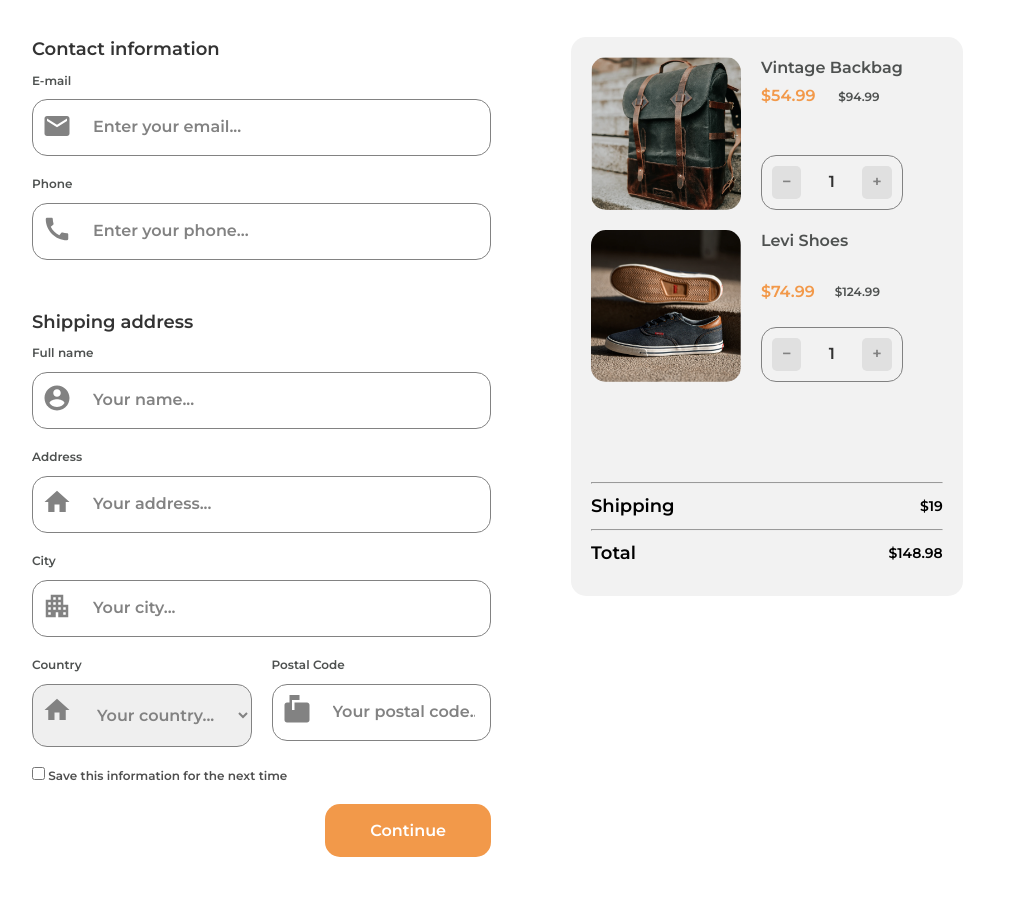
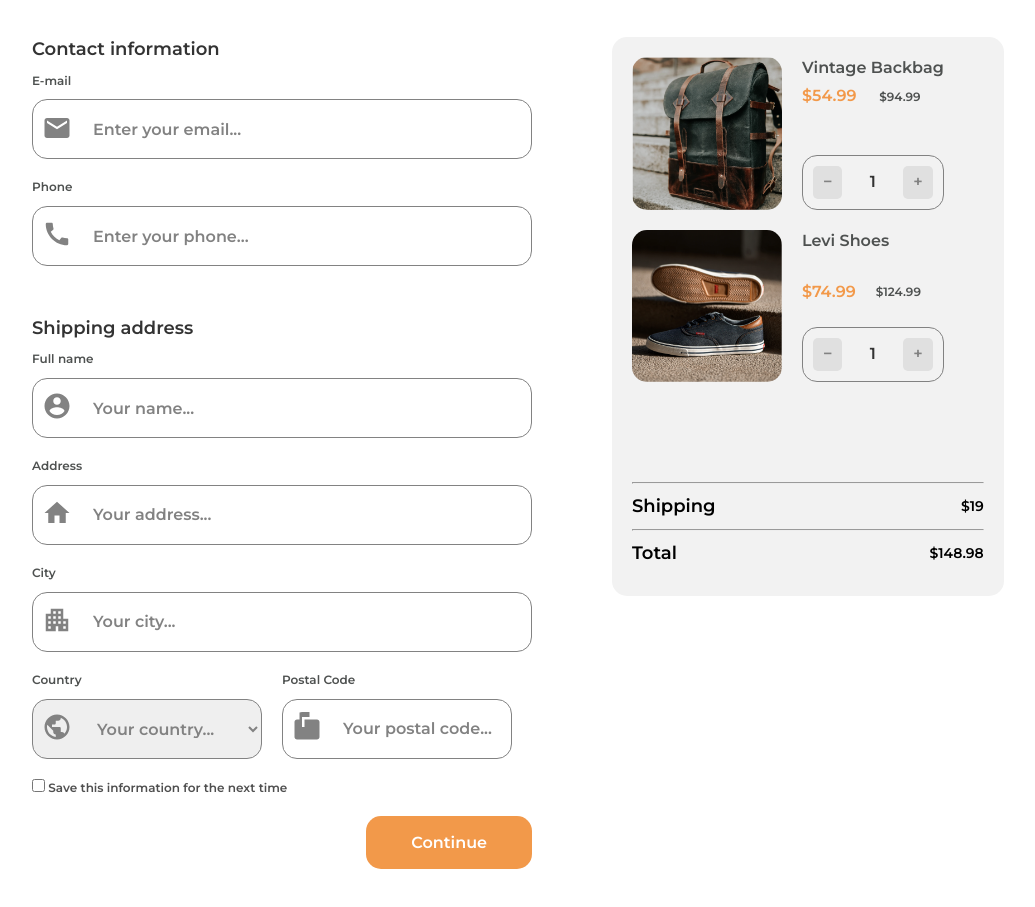
Before and after one commit to fedehub93/checkout-page, a website: page index.html in a window 1280 px wide. Shown: the part 103-1010 px from the top of the page, without its empty margins (158-1193 px from the left). Drawn offline with Linux system fonts and the light colour scheme.

Commit message:
Feature animated icon and fix select height

```diff
--- a/index.html
+++ b/index.html
@@ -22,6 +22,13 @@
           <h2 class="heading-2 u-mb-xsmall">Contact information</h2>
           <div class="input-group">
             <label for="email" class="input-group__label">E-mail</label>
+            <input
+              type="email"
+              class="input-group__text"
+              placeholder="Enter your email..."
+              name="email"
+              id="email"
+            />
             <svg
               xmlns="http://www.w3.org/2000/svg"
               viewBox="0 0 24 24"
@@ -32,16 +39,16 @@
                 d="M20 4H4c-1.1 0-1.99.9-1.99 2L2 18c0 1.1.9 2 2 2h16c1.1 0 2-.9 2-2V6c0-1.1-.9-2-2-2zm0 4l-8 5-8-5V6l8 5 8-5v2z"
               />
             </svg>
+          </div>
+          <div class="input-group">
+            <label for="phone" class="input-group__label">Phone</label>
             <input
               type="text"
               class="input-group__text"
-              placeholder="Enter your email..."
-              name="email"
-              id="email"
+              placeholder="Enter your phone..."
+              name="phone"
+              id="phone"
             />
-          </div>
-          <div class="input-group">
-            <label for="phone" class="input-group__label">Phone</label>
             <svg
               xmlns="http://www.w3.org/2000/svg"
               viewBox="0 0 24 24"
@@ -52,19 +59,19 @@
                 d="M20.01 15.38c-1.23 0-2.42-.2-3.53-.56-.35-.12-.74-.03-1.01.24l-1.57 1.97c-2.83-1.35-5.48-3.9-6.89-6.83l1.95-1.66c.27-.28.35-.67.24-1.02-.37-1.11-.56-2.3-.56-3.53 0-.54-.45-.99-.99-.99H4.19C3.65 3 3 3.24 3 3.99 3 13.28 10.73 21 20.01 21c.71 0 .99-.63.99-1.18v-3.45c0-.54-.45-.99-.99-.99z"
               />
             </svg>
-            <input
-              type="text"
-              class="input-group__text"
-              placeholder="Enter your phone..."
-              name="phone"
-              id="phone"
-            />
           </div>
         </div>
         <div class="checkout__info-shipping">
           <h2 class="heading-2 u-mb-xsmall">Shipping address</h2>
           <div class="input-group">
             <label for="name" class="input-group__label">Full name</label>
+            <input
+              type="text"
+              class="input-group__text"
+              placeholder="Your name..."
+              name="name"
+              id="name"
+            />
             <svg
               xmlns="http://www.w3.org/2000/svg"
               viewBox="0 0 24 24"
@@ -75,16 +82,16 @@
                 d="M12 2C6.48 2 2 6.48 2 12s4.48 10 10 10 10-4.48 10-10S17.52 2 12 2zm0 3c1.66 0 3 1.34 3 3s-1.34 3-3 3-3-1.34-3-3 1.34-3 3-3zm0 14.2c-2.5 0-4.71-1.28-6-3.22.03-1.99 4-3.08 6-3.08 1.99 0 5.97 1.09 6 3.08-1.29 1.94-3.5 3.22-6 3.22z"
               />
             </svg>
+          </div>
+          <div class="input-group">
+            <label for="address" class="input-group__label">Address</label>
             <input
               type="text"
               class="input-group__text"
-              placeholder="Your name..."
-              name="name"
-              id="name"
+              placeholder="Your address..."
+              name="address"
+              id="address"
             />
-          </div>
-          <div class="input-group">
-            <label for="address" class="input-group__label">Address</label>
             <svg
               xmlns="http://www.w3.org/2000/svg"
               viewBox="0 0 24 24"
@@ -93,16 +100,16 @@
               <path d="M0 0h24v24H0z" fill="none" />
               <path d="M10 20v-6h4v6h5v-8h3L12 3 2 12h3v8z" />
             </svg>
+          </div>
+          <div class="input-group">
+            <label for="city" class="input-group__label">City</label>
             <input
               type="text"
               class="input-group__text"
-              placeholder="Your address..."
-              name="address"
-              id="address"
+              placeholder="Your city..."
+              name="city"
+              id="city"
             />
-          </div>
-          <div class="input-group">
-            <label for="city" class="input-group__label">City</label>
             <svg
               xmlns="http://www.w3.org/2000/svg"
               enable-background="new 0 0 24 24"
@@ -116,34 +123,36 @@
                 />
               </g>
             </svg>
-            <input
-              type="text"
-              class="input-group__text"
-              placeholder="Your city..."
-              name="city"
-              id="city"
-            />
           </div>
           <div class="input-row">
             <div class="input-group">
               <label for="country" class="input-group__label">Country</label>
+              <select name="country" id="country" class="input-group__select">
+                <option value="" disabled selected>Your country...</option>
+                <option value="Italy">Italy</option>
+              </select>
               <svg
                 xmlns="http://www.w3.org/2000/svg"
                 viewBox="0 0 24 24"
                 class="input-group__icon"
               >
                 <path d="M0 0h24v24H0z" fill="none" />
-                <path d="M10 20v-6h4v6h5v-8h3L12 3 2 12h3v8z" />
+                <path
+                  d="M12 2C6.48 2 2 6.48 2 12s4.48 10 10 10 10-4.48 10-10S17.52 2 12 2zm-1 17.93c-3.95-.49-7-3.85-7-7.93 0-.62.08-1.21.21-1.79L9 15v1c0 1.1.9 2 2 2v1.93zm6.9-2.54c-.26-.81-1-1.39-1.9-1.39h-1v-3c0-.55-.45-1-1-1H8v-2h2c.55 0 1-.45 1-1V7h2c1.1 0 2-.9 2-2v-.41c2.93 1.19 5 4.06 5 7.41 0 2.08-.8 3.97-2.1 5.39z"
+                />
               </svg>
-              <select name="country" id="country" class="input-group__select">
-                <option value="" disabled selected>Your country...</option>
-                <option value="Italy">Italy</option>
-              </select>
             </div>
             <div class="input-group">
               <label for="postalCode" class="input-group__label"
                 >Postal Code</label
               >
+              <input
+                type="number"
+                class="input-group__number"
+                placeholder="Your postal code..."
+                name="postalCode"
+                id="postalCode"
+              />
               <svg
                 xmlns="http://www.w3.org/2000/svg"
                 viewBox="0 0 24 24"
@@ -154,13 +163,6 @@
                   d="M20 6H10v6H8V4h6V0H6v6H4c-1.1 0-2 .9-2 2v12c0 1.1.9 2 2 2h16c1.1 0 2-.9 2-2V8c0-1.1-.9-2-2-2z"
                 />
               </svg>
-              <input
-                type="number"
-                class="input-group__number"
-                placeholder="Your postal code..."
-                name="postalCode"
-                id="postalCode"
-              />
             </div>
           </div>
           <div class="input-group">
--- a/sass/_components.scss
+++ b/sass/_components.scss
@@ -1,33 +1,45 @@
-//INPUT GROUP
-.input-row {
-  display: flex;
-}
-
-.input-group {
-  position: relative;
-  width: 100%;
-
-  &:not(:last-child) {
-    margin-bottom: 2rem;
-    margin-right: 2rem;
-  }
-
-  & input[type="text"],
-  & input[type="email"],
-  & input[type="number"],
-  & select {
+//INPUT
+input[type="text"],
+input[type="email"],
+input[type="number"],
+select {
+  @extend %montserrat-600;
+  font-size: 1.6rem;
   padding: 2rem 0 2rem 6rem;
   border-radius: 1.5rem;
   width: 100%;
+  height: 60px;
   border: 1px solid var(--color-gray-1);
+  outline: none;
+}
+
+input:focus + .input-group__icon,
+select:focus + .input-group__icon {
+  animation: pulsate .5s infinite ;
+}
+
+@keyframes pulsate {
+  0% {top: 4rem;}
+  50% {
+    top: 3.5rem;
+    box-shadow: 0 2rem 4rem rgba(0,0,0,0.20);
+  }
+  100% {top: 4rem;}
 }
 
 select,
 ::placeholder {
-    font-family: "Montserrat", sans-serif;
+  @extend %montserrat-600;
   font-size: 1.6rem;
   color: var(--color-gray-1);
 }
+
+
+//INPUT GROUP
+.input-group {
+  position: relative;
+  width: 100%;
+  margin-bottom: 2rem;
 
   &__label {
     @extend %montserrat-600;
@@ -39,11 +51,24 @@
 
   &__icon {
     position: absolute;
-    top: 3.8rem;
+    top: 4rem;
     left: 1rem;
     height: 3rem;
     width: 3rem;
     fill: var(--color-gray-1);
+    border-radius: 1rem;
+  }
+}
+
+.input-row {
+  display: flex;
+  margin-bottom: 2rem;
+}
+
+.input-row {
+  & .input-group {
+    margin-bottom: 0;
+    margin-right: 2rem;
   }
 }
 
```
Also changed, not shown: css/style.css. Lines whose indentation alone changed are shown as unchanged.
